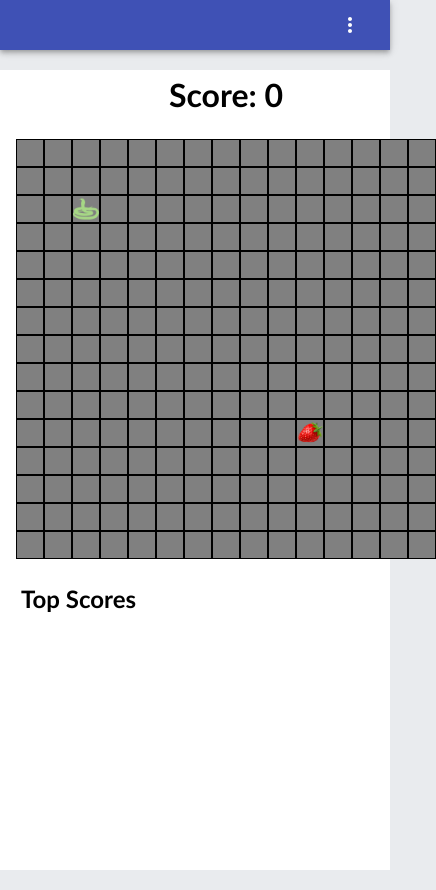
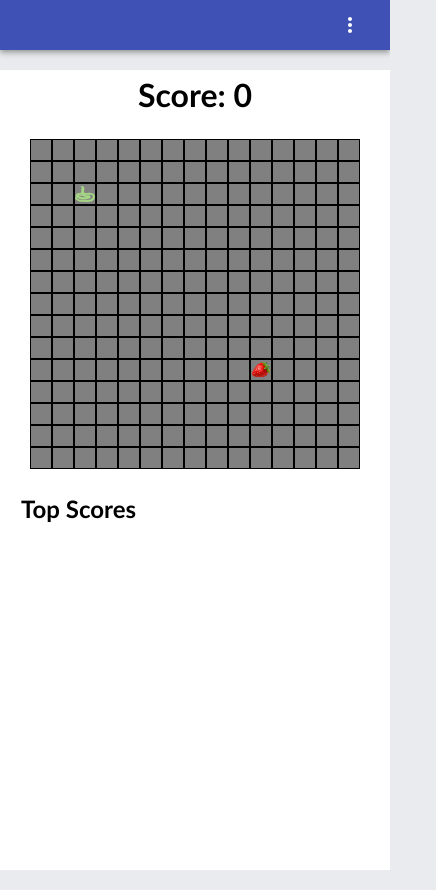
Before and after one commit to vuongsg/game-snake, a React (Create React App) app: page / in a window 390 px wide. Shown: the whole page, 436 px wide, since content can reach past the window. Built offline with nearby package versions, Linux system fonts and the light colour scheme.

Commit message:
Tweak small screen

```diff
--- a/src/styles/Board.scss
+++ b/src/styles/Board.scss
@@ -1,5 +1,6 @@
 $CELL_SIZE: 38px;
 $CELL_SMALL_SIZE: 28px;
+$CELL_TINY_SIZE: 22px;
 $WHITE: #fff;
 $GRAY: gray;
 $BLACK: #000;
@@ -25,7 +26,7 @@ $GREEN: green;
     border: 1px solid $BLACK;
 }
 
-@media screen and (max-width: 1500px) {
+@media screen and (min-width: 481px) and (max-width: 700px) {
     .row-board {
         height: $CELL_SMALL_SIZE;
     }
@@ -35,3 +36,14 @@ $GREEN: green;
         height: $CELL_SMALL_SIZE;
     }
 }
+
+@media screen and (max-width: 480px) {
+    .row-board {
+        height: $CELL_TINY_SIZE;
+    }
+
+    .cell-board {
+        width: $CELL_TINY_SIZE;
+        height: $CELL_TINY_SIZE;
+    }
+}
```
